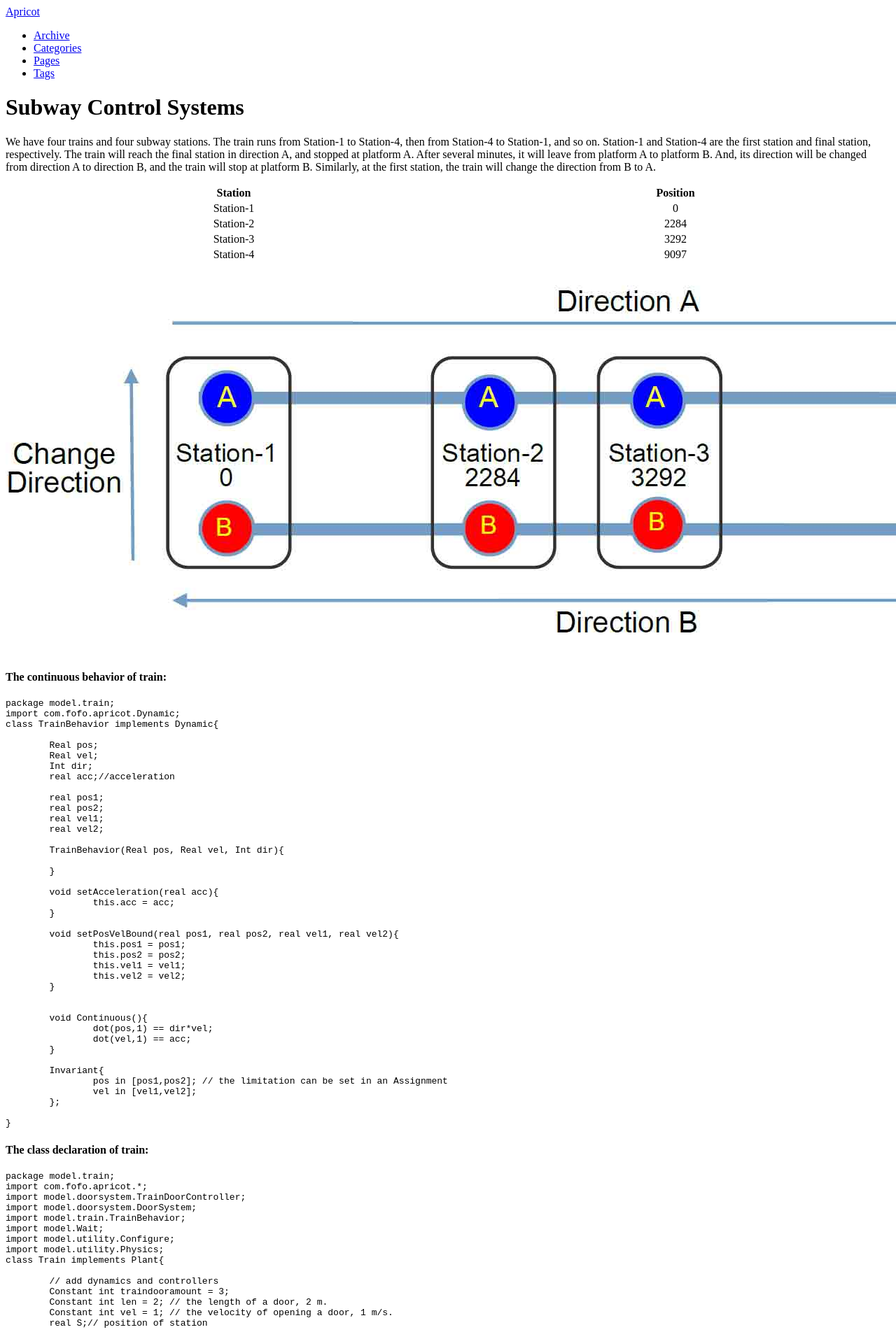
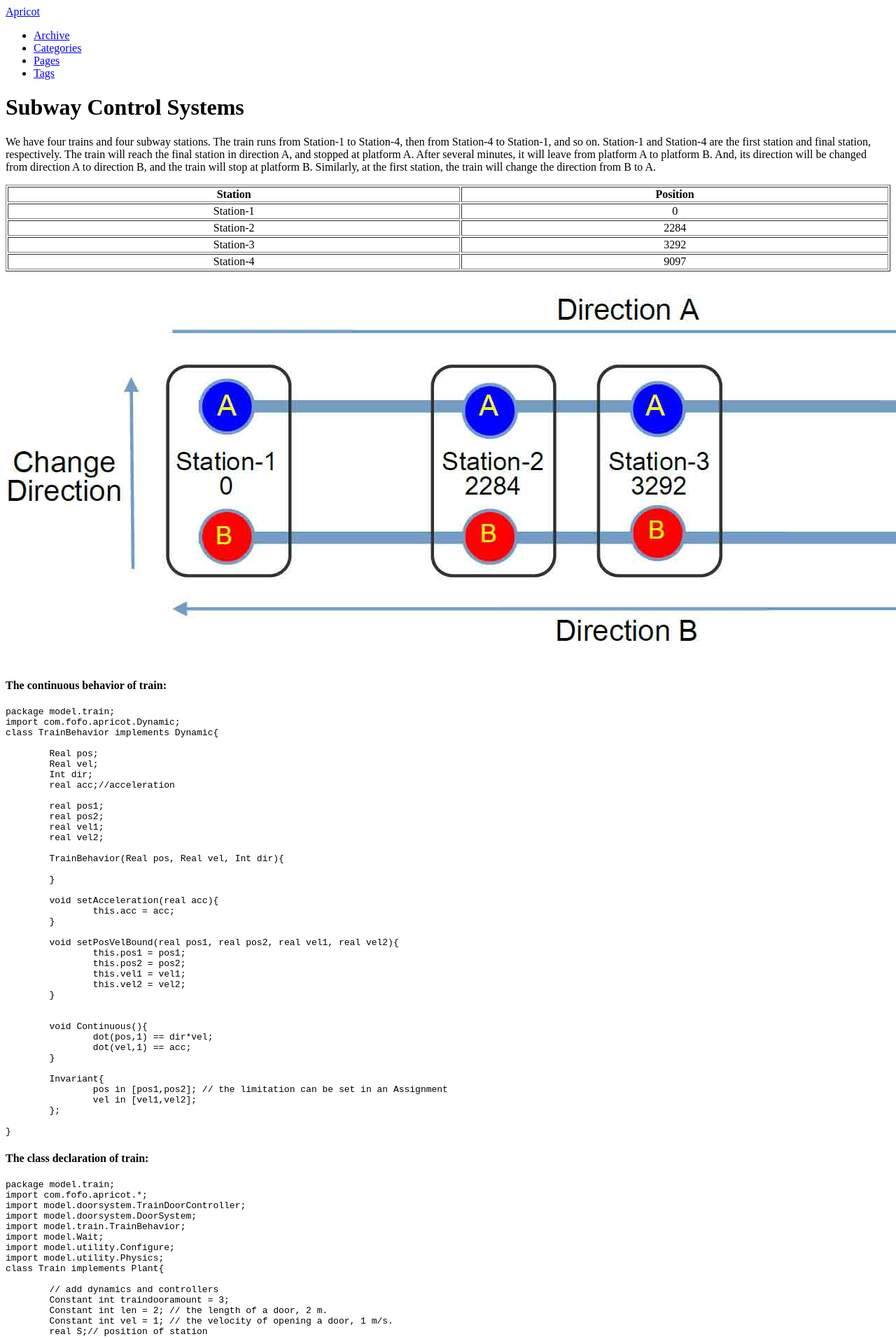
Before and after one commit to fanghuixing/apricot, a Jekyll site: the page built from cases/subway/subwaycontrolsystems.md, in a window 1280 px wide. Shown: the top 1914 px of the page at 70% size. Built offline with Jekyll 4.4.1, drawn with Linux system fonts in a browser that asks for light colours; comment, search, counter and statistics services are not loaded.

Commit message:
add table

```diff
--- a/cases/subway/subwaycontrolsystems.md
+++ b/cases/subway/subwaycontrolsystems.md
@@ -8,7 +8,7 @@ We have four trains and four subway stations. The train runs from Station-1 to S
 the direction from B to A.
 
 <div align="center">
-<table width="100%">
+<table width="100%" border="1">
 <thead>
 <tr>
   <th>Station</th>
```
